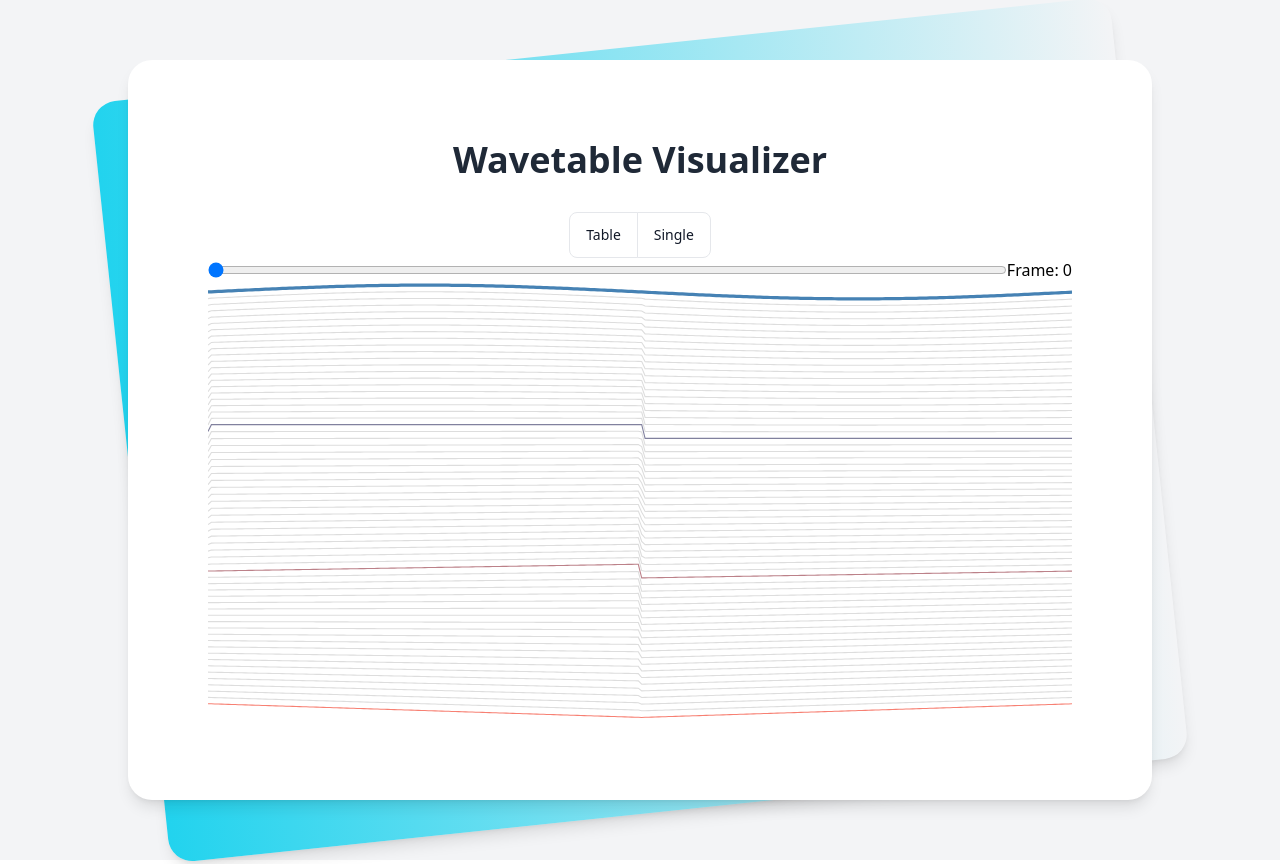
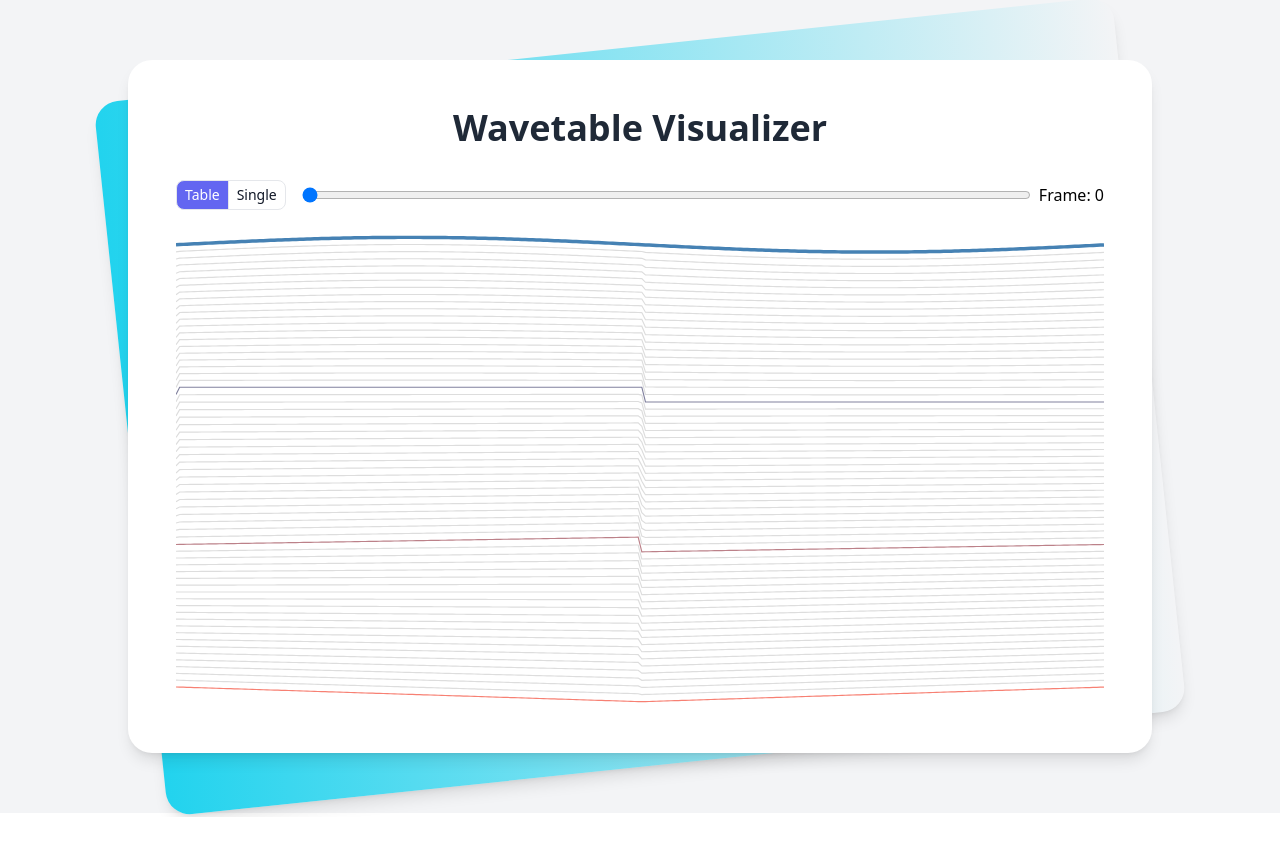
Before and after one commit to dcosson/wavetable-builder, a React (Vite) app: page / in a window 1280 px wide. After the commit the page ends 817 px from the top, so only its background shows below. Built offline with nearby package versions, Linux system fonts and the light colour scheme.

Commit message:
tweak styling

```diff
--- a/src/App.tsx
+++ b/src/App.tsx
@@ -13,8 +13,8 @@ function App() {
     <div className="min-h-screen bg-gray-100 py-6 flex flex-col justify-center sm:py-12">
       <div className="relative py-3 sm:w-4/5 sm:mx-auto">
         <div className="absolute inset-0 bg-gradient-to-r from-cyan-400 to-light-blue-500 shadow-lg transform -skew-y-6 sm:skew-y-0 sm:-rotate-6 sm:rounded-3xl"></div>
-        <div className="relative px-4 py-10 bg-white shadow-lg sm:rounded-3xl sm:p-20">
-          <h1 className="text-4xl font-bold mb-8 text-center text-gray-800">Wavetable Visualizer</h1>
+        <div className="relative p-6 bg-white shadow-lg sm:rounded-3xl sm:p-12">
+          <h1 className="text-xl sm:text-4xl font-bold mb-2 sm:mb-8 text-center text-gray-800">Wavetable Visualizer</h1>
           <WavetableVisualizer keyframes={keyframes} />
         </div>
       </div>
--- /dev/null
+++ b/src/ButtonGroup.tsx
@@ -0,0 +1,47 @@
+import React, { useState } from 'react';
+
+interface ButtonOption<T> {
+  value: T;
+  label: string;
+}
+
+interface ButtonGroupProps<T> {
+  options: ButtonOption<T>[];
+  defaultSelected?: T;
+  onSelect: (value: T) => void;
+}
+
+const ButtonGroup = <T extends React.Key,>({ options, defaultSelected, onSelect }: ButtonGroupProps<T>) => {
+  const [selected, setSelected] = useState<T>(defaultSelected || options[0].value);
+
+  const handleClick = (value: T) => {
+    setSelected(value);
+    onSelect(value);
+  };
+
+  return (
+    <div className="flex-none">
+      {options.map((option, index) => (
+        <button
+          key={option.value}
+          type="button"
+          className={`
+            py-1 px-2 inline-flex justify-center items-center gap-2
+            ${index === 0 ? 'rounded-l-lg' : ''}
+            ${index === options.length - 1 ? 'rounded-r-lg' : ''}
+            ${index > 0 ? '-ml-px' : ''}
+            border font-medium
+            ${selected === option.value ? 'bg-indigo-500 text-white' : 'bg-white text-gray-900'}
+            align-middle hover:bg-indigo-600 hover:text-white focus:z-10 focus:outline-none
+            transition-all text-sm
+          `}
+          onClick={() => handleClick(option.value)}
+        >
+          {option.label}
+        </button>
+      ))}
+    </div>
+  );
+};
+
+export default ButtonGroup;
--- a/src/WavetableVisualizer.tsx
+++ b/src/WavetableVisualizer.tsx
@@ -1,6 +1,7 @@
 import React, { useRef, useEffect, useState } from 'react';
 import type { WaveShapeKeyframe, Wavetable } from './wavetableUtils';
 import { generateWavetable } from './wavetableUtils';
+import ButtonGroup from './ButtonGroup';
 import * as d3 from 'd3';
 
 type ChartType = 'single' | 'table';
@@ -154,27 +155,16 @@ const WavetableSynthVisualizer: React.FC<WavetableSynthVisualizerProps> = ({
     setSelectedFrame(Number(event.target.value));
   };
 
-  const handleChartTypeTable = (_: React.MouseEvent<HTMLButtonElement>) => {
-    setSelectedChartType('table');
-  }
-
-  const handleChartTypeSingle = (_: React.MouseEvent<HTMLButtonElement>) => {
-    console.log('set single');
-    setSelectedChartType('single');
+  const handleSelectChartType = (value: ChartType) => {
+    setSelectedChartType(value);
   }
 
   return (
-    <div className='flex flex-col'>
-      <div>
-        <div className="flex justify-center">
-          <button type="button" className={"py-3 px-4 inline-flex justify-center items-center gap-2 -ml-px first:rounded-l-lg first:ml-0 last:rounded-r-lg border font-medium bg-white text-gray-900 align-middle hover:bg-gray-50 focus:z-10 focus:outline-none focus:ring-2 focus:ring-indigo-600 transition-all text-sm "} onClick={handleChartTypeTable}>
-            Table
-          </button>
-          <button type="button" className="py-3 px-4 inline-flex justify-center items-center gap-2 -ml-px first:rounded-l-lg first:ml-0 last:rounded-r-lg border font-medium bg-white text-gray-900 align-middle hover:bg-gray-50 focus:z-10 focus:outline-none focus:ring-2 focus:ring-indigo-600 transition-all text-sm" onClick={handleChartTypeSingle}>
-            Single
-          </button>
-        </div>
-        <div className="flex">
+    <div className='flex flex-col gap-6'>
+      <div className="flex flex-row gap-4">
+
+        <ButtonGroup options={[{ value: 'table', label: 'Table' }, { value: 'single', label: 'Single' }]} defaultSelected={selectedChartType} onSelect={handleSelectChartType} />
+        <div className="inline-flex grow w-32 gap-2">
           <input
             type="range"
             min={0}
@@ -183,16 +173,17 @@ const WavetableSynthVisualizer: React.FC<WavetableSynthVisualizerProps> = ({
             onChange={handleFrameChange}
             className="w-full"
           />
-          <p className="text-right flex-1">Frame:&nbsp;{selectedFrame}</p>
+          <p className="my-auto">Frame:&nbsp;{selectedFrame}</p>
         </div>
-      </div>
+      </div >
+
       <div className={'flex min-w-0'}>
         {selectedChartType == 'single' &&
           <svg ref={singleWaveformRef} viewBox={`0 0 ${width} ${height}`}></svg>}
         {selectedChartType == 'table' &&
           <svg ref={surfacePlotRef} width={'100%'} height={'100%'} viewBox={`0 ${-1 * maxLineWidth} ${width} ${height + 2 * maxLineWidth}`}></svg>}
       </div>
-    </div>
+    </div >
   );
 };
 
```
